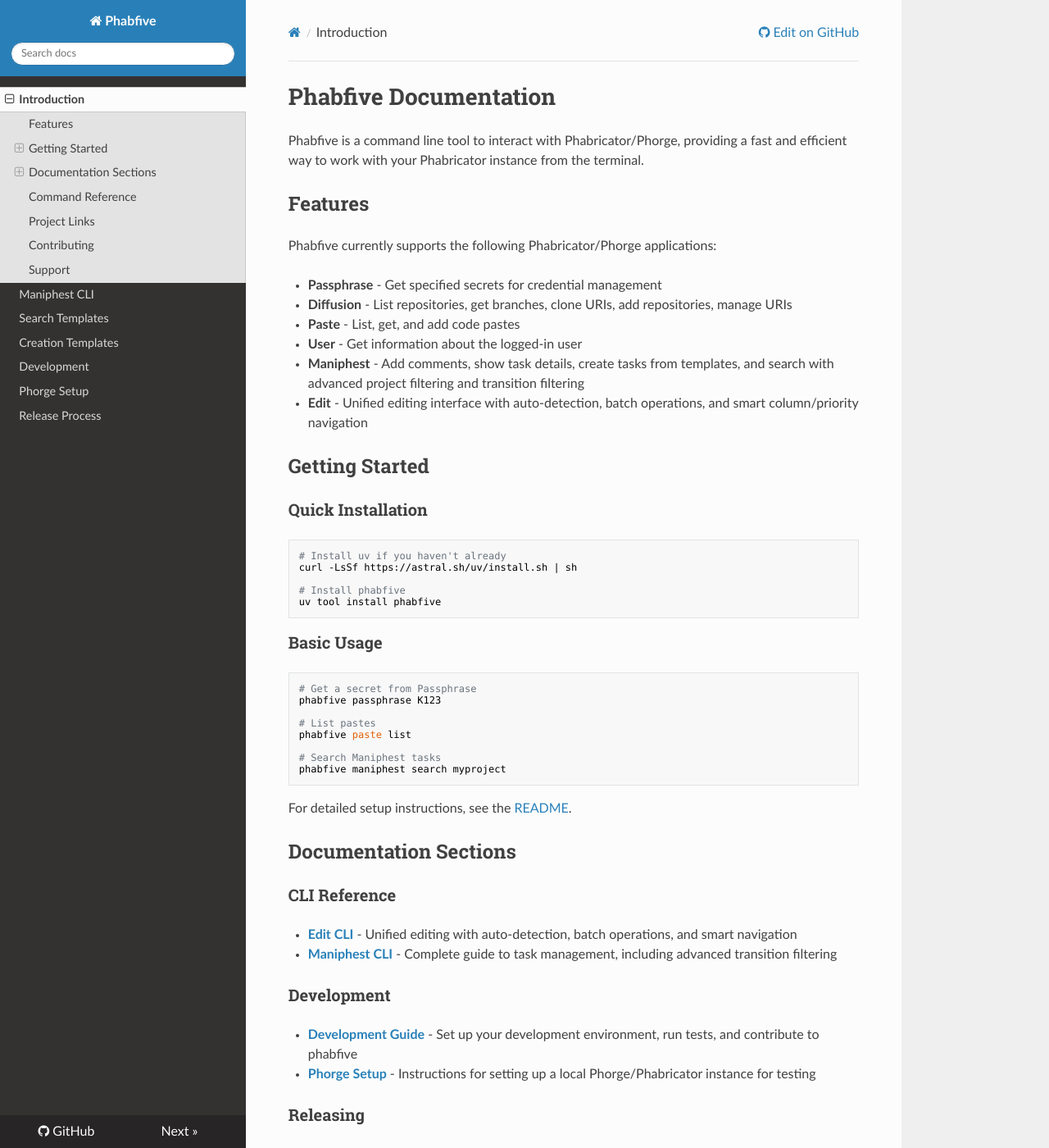
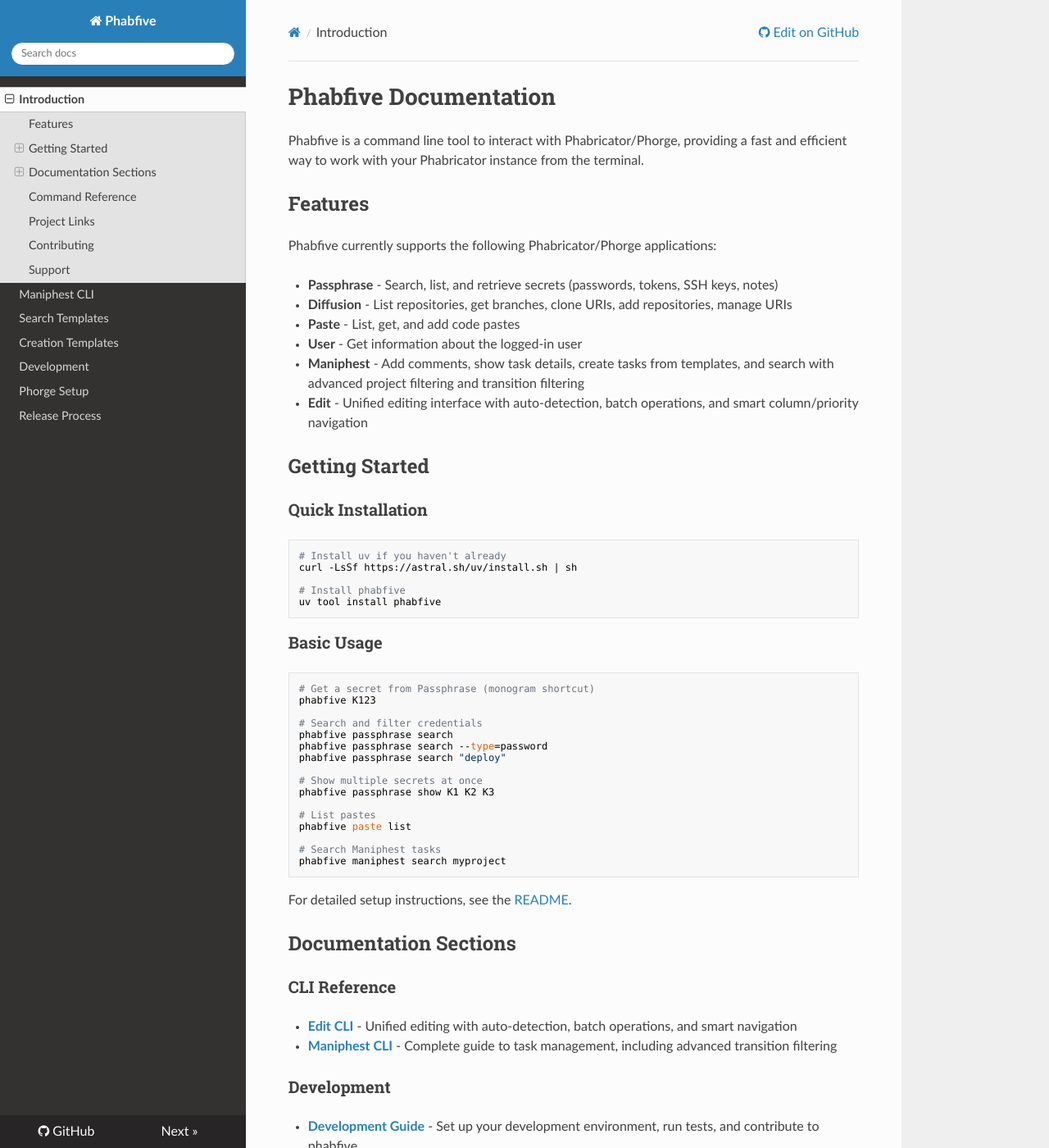
Before and after one commit to dynamist/phabfive, an MkDocs documentation site: the page built from docs/index.md, in a window 1280 px wide and 1400 px high. Shown: the whole window at 82% size. Built offline with MkDocs 1.6.1, drawn with Linux system fonts in a browser that asks for light colours; nearby versions of some CDN libraries.

Commit message:
docs: Update documentation for passphrase modernization
- Update README feature list with search/list capabilities
- Update docs/index.md with new passphrase examples
- Update AGENTS.md to reflect passphrase package structure

Co-Authored-By: Claude Opus 4.5 <noreply@anthropic.com>

````diff
--- a/docs/index.md
+++ b/docs/index.md
@@ -6,7 +6,7 @@ Phabfive is a command line tool to interact with Phabricator/Phorge, providing a
 
 Phabfive currently supports the following Phabricator/Phorge applications:
 
-- **Passphrase** - Get specified secrets for credential management
+- **Passphrase** - Search, list, and retrieve secrets (passwords, tokens, SSH keys, notes)
 - **Diffusion** - List repositories, get branches, clone URIs, add repositories, manage URIs
 - **Paste** - List, get, and add code pastes
 - **User** - Get information about the logged-in user
@@ -28,8 +28,16 @@ uv tool install phabfive
 ### Basic Usage
 
 ```bash
-# Get a secret from Passphrase
-phabfive passphrase K123
+# Get a secret from Passphrase (monogram shortcut)
+phabfive K123
+
+# Search and filter credentials
+phabfive passphrase search
+phabfive passphrase search --type=password
+phabfive passphrase search "deploy"
+
+# Show multiple secrets at once
+phabfive passphrase show K1 K2 K3
 
 # List pastes
 phabfive paste list
````
Also changed, not shown: AGENTS.md (+7 -6 lines), README.md (+1 -1 lines), 1 other file.
